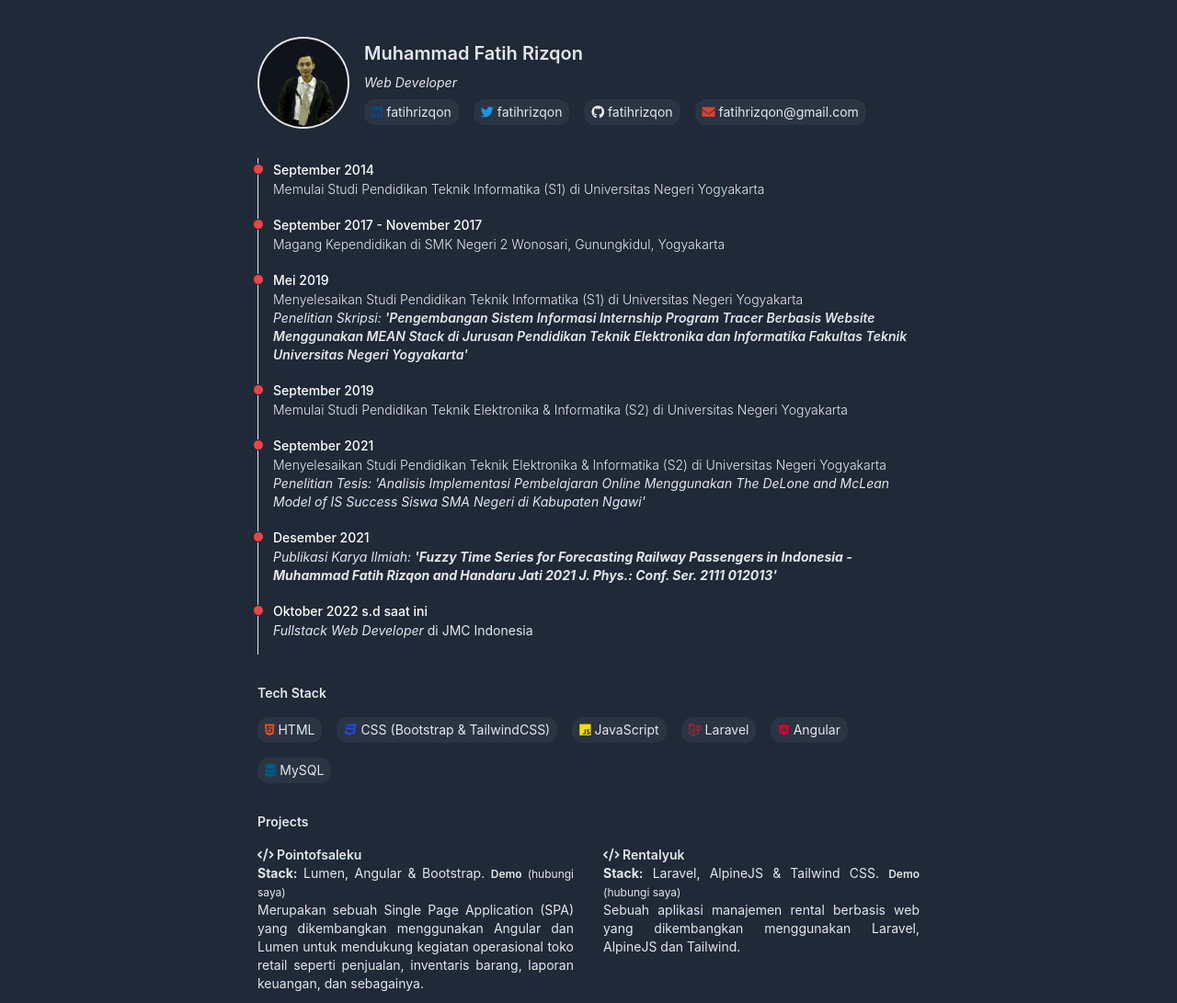
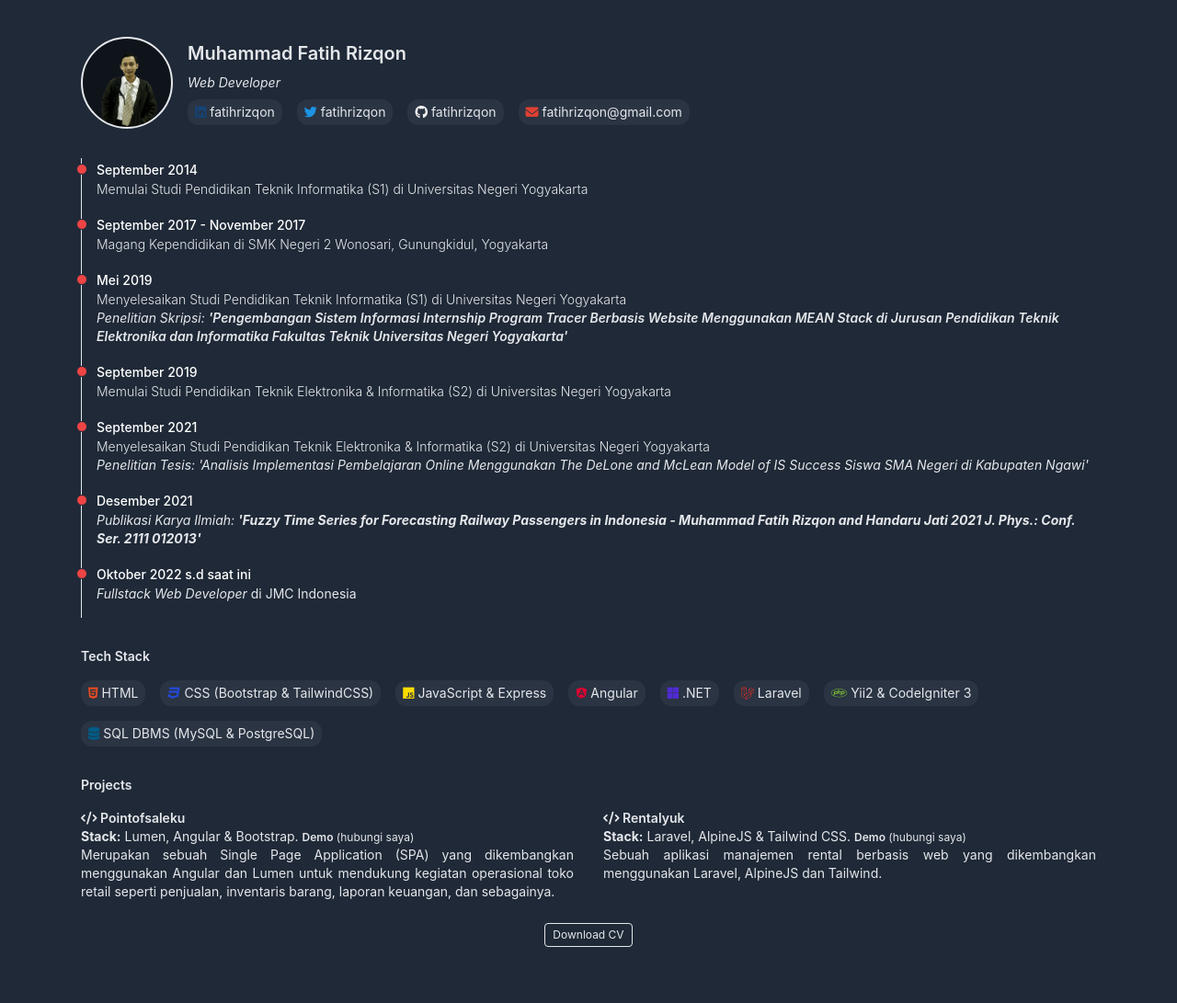
Before and after one commit to fatihrizqon/fatihrizqon.github.io, a website: page index.html in a window 1280 px wide. Shown: the top 1091 px of the page at 92% size. After the commit the page ends 1062 px from the top, so only its background shows below. Drawn offline with nearby package versions, Linux system fonts and the light colour scheme.

Commit message:
update tech-stack

```diff
--- a/index.html
+++ b/index.html
@@ -19,9 +19,10 @@
         crossorigin="anonymous" referrerpolicy="no-referrer" />
     <!-- AlpineJS -->
     <script defer src="https://unpkg.com/alpinejs@3.10.3/dist/cdn.min.js"></script>
-
     <!-- Global site tag (gtag.js) - Google Analytics -->
     <script async src="https://www.googletagmanager.com/gtag/js?id=G-J21Y3V7HWE"></script>
+    <!-- AnimateCSS -->
+    <link rel="stylesheet" href="https://cdnjs.cloudflare.com/ajax/libs/animate.css/4.1.1/animate.min.css" />
     <script>
         window.dataLayer = window.dataLayer || [];
         function gtag() {
@@ -34,7 +35,7 @@
 </head>
 
 <body class="flex w-full min-h-screen bg-gray-800 text-gray-200">
-        <section class="flex flex-col w-[90%] md:w-[60%] mx-auto gap-4 justify-center p-4 m-4">
+    <section class="flex flex-col w-[90%] md:w-[75%] mx-auto gap-4 justify-center p-4 m-4">
         <div class="flex flex-col md:flex-row items-center justify-center p-2 gap-4">
             <span class="items-center justify-center ">
                 <div class="flex w-[100px] h-[100px] bg-cover rounded-full bg-black/50 backdrop-blur-sm border-2"
@@ -151,7 +152,8 @@
                     </p>
                 </li>
                 <li class="mb-2 md:mb-4 ml-2 md:ml-4">
-                        <div class="absolute -left-1.5 mt-1.5 h-3 w-3 rounded-full border border-slate-800 bg-red-500">
+                    <div
+                        class="absolute -left-1.5 mt-1.5 h-3 w-3 rounded-full border border-slate-800 bg-red-500 animate__animated animate__pulse animate__infinite infinite">
                     </div>
                     <time class="mb-1 text-sm font-medium leading-none text-white">Oktober 2022 s.d saat ini</time>
                     <p class="text-xs md:text-sm">
@@ -174,19 +176,27 @@
                 </li>
                 <li class="bg-gray-700/50 rounded-xl px-2 py-1 text-gray-200">
                     <i class="fa-brands fa-js text-[#FCDC00]"></i>
-                        JavaScript
+                    JavaScript & Express
+                </li>
+                <li class="bg-gray-700/50 rounded-xl px-2 py-1 text-gray-200">
+                    <i class="fa-brands fa-angular text-[#DD0031]"></i>
+                    Angular
+                </li>
+                <li class="bg-gray-700/50 rounded-xl px-2 py-1 text-gray-200">
+                    <i class="fa-brands fa-microsoft text-[#512bd4]" style="color: #512bd4;"></i>
+                    .NET
                 </li>
                 <li class="bg-gray-700/50 rounded-xl px-2 py-1 text-gray-200">
                     <i class="fa-brands fa-laravel text-[#FF2D20]"></i>
                     Laravel
                 </li>
                 <li class="bg-gray-700/50 rounded-xl px-2 py-1 text-gray-200">
-                        <i class="fa-brands fa-angular text-[#DD0031]"></i>
-                        Angular
+                    <i class="fa-brands fa-php text-[#FF2D20]" style="color: #83c934;"></i>
+                    Yii2 & CodeIgniter 3
                 </li>
                 <li class="bg-gray-700/50 rounded-xl px-2 py-1 text-gray-200">
                     <i class="fa-solid fa-database text-[#005B85]"></i>
-                        MySQL
+                    SQL DBMS (MySQL & PostgreSQL)
                 </li>
             </ul>
         </div>
@@ -198,8 +208,7 @@
                     <span>
                         <h1 class="font-semibold"><i class="fa-solid fa-code"></i> Pointofsaleku</h1>
                         <p class="text-justify"> <b>Stack:</b> Lumen, Angular & Bootstrap. <span class="text-xs"><a
-                                        class="font-semibold hover:text-gray-400/50 transition-all"
-                                        href="#!">Demo</a>
+                                    class="font-semibold hover:text-gray-400/50 transition-all" href="#!">Demo</a>
                                 (hubungi saya)</span></p>
                         <p class="text-xs md:text-sm text-justify">Merupakan sebuah Single Page Application (SPA)
                             yang dikembangkan menggunakan Angular dan
@@ -214,8 +223,7 @@
                         <p class="text-justify"> <b>Stack:</b> Laravel,
                             AlpineJS
                             & Tailwind CSS. <span class="text-xs"><a
-                                        class="font-semibold hover:text-gray-400/50 transition-all"
-                                        href="#!">Demo</a>
+                                    class="font-semibold hover:text-gray-400/50 transition-all" href="#!">Demo</a>
                                 (hubungi saya)</span></p>
                         <p class="text-xs md:text-sm text-justify">Sebuah aplikasi manajemen rental berbasis web
                             yang dikembangkan menggunakan Laravel,
@@ -230,8 +238,6 @@
                 CV</button>
         </div>
     </section>
-
 </body>
 
-
 </html>
```
Lines whose indentation alone changed are shown as unchanged.
